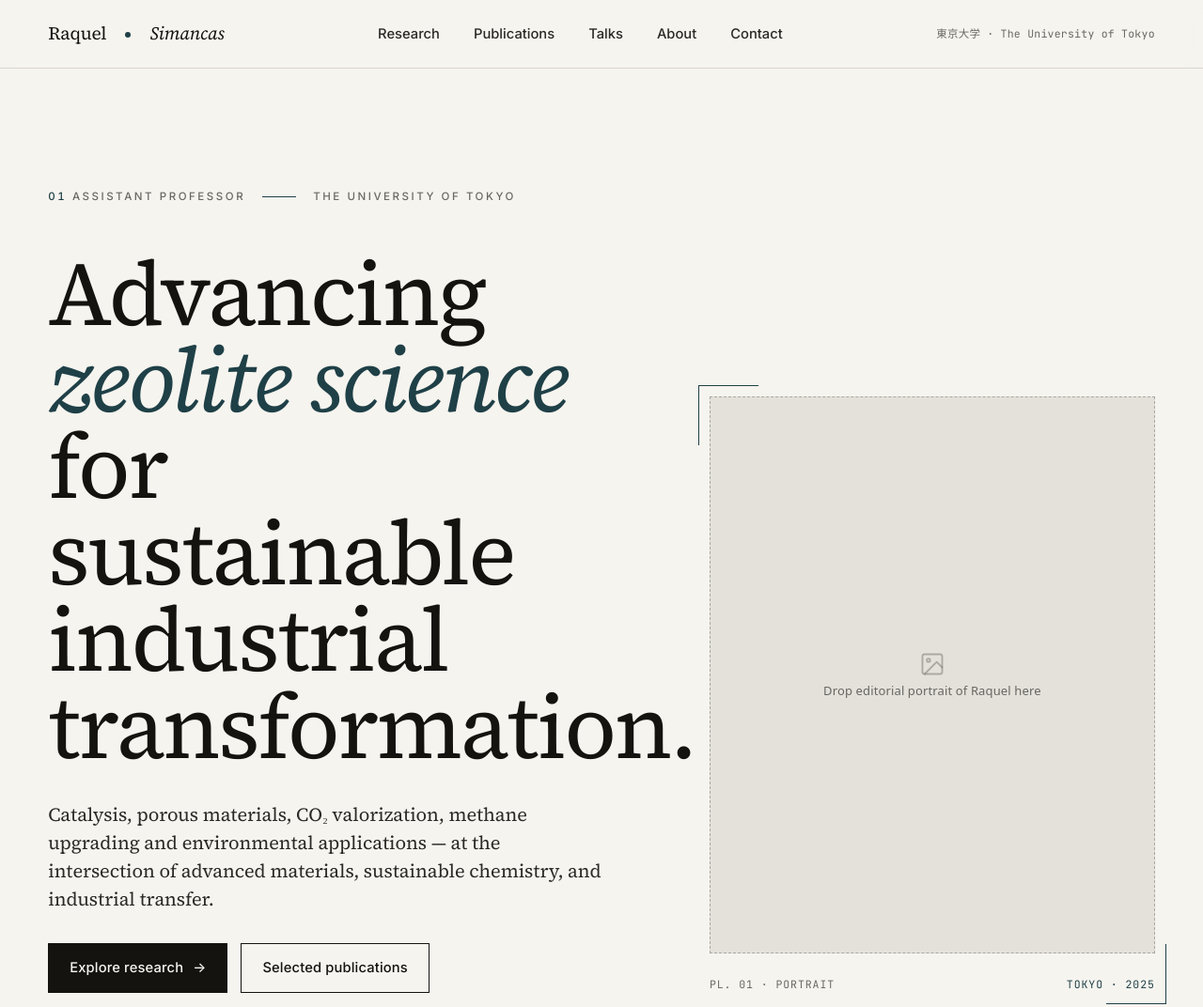
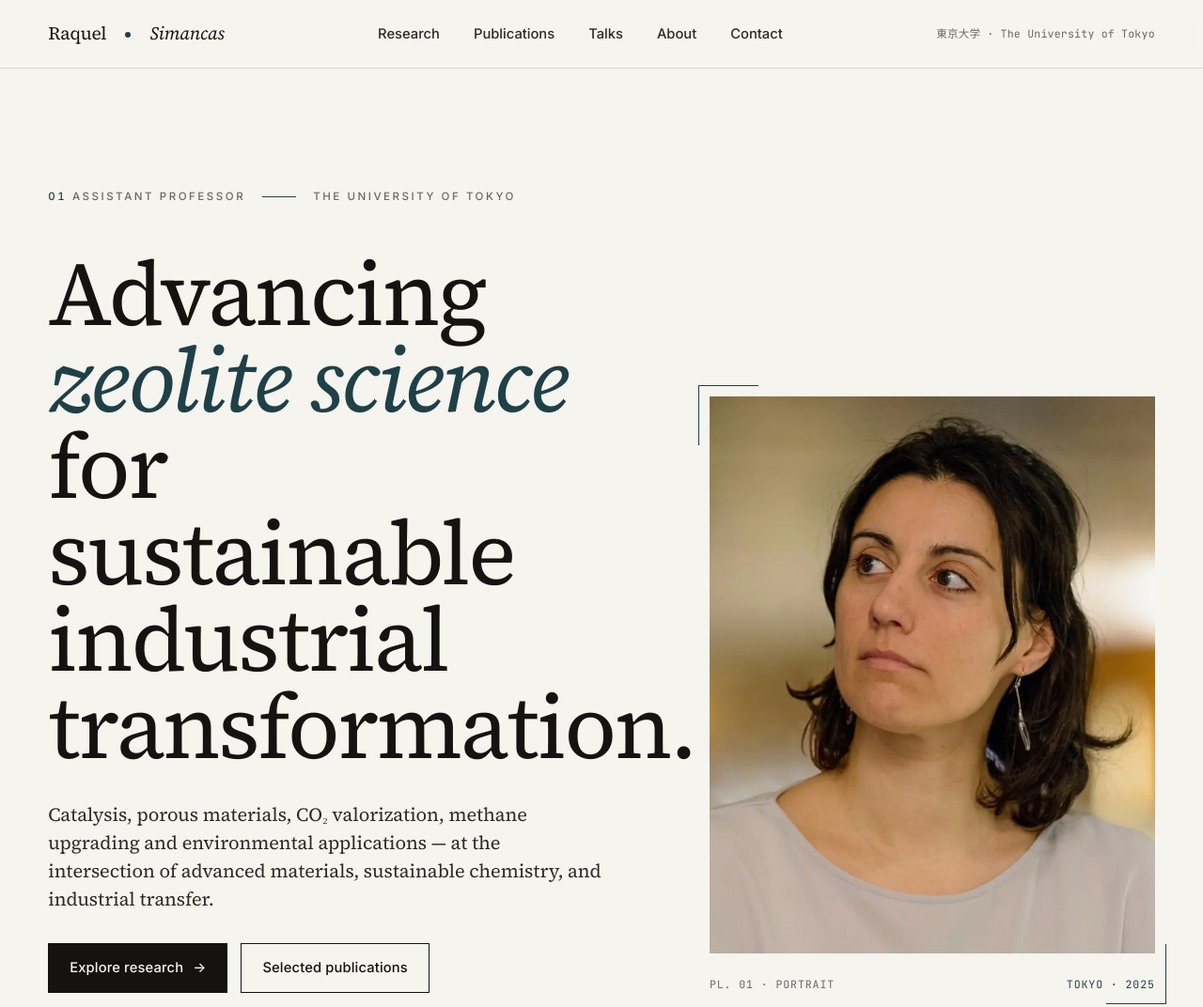
Before and after one commit to davidrecalde/raquel-simancas-website, a plain HTML site: page index.html in a window 1280 px wide. Shown: the top 1072 px of the page at 94% size. Drawn offline with Linux system fonts and the light colour scheme; no server answers.

Commit message:
Add hero portrait to homepage

```diff
--- a/index.html
+++ b/index.html
@@ -83,11 +83,10 @@
         <!-- RIGHT: portrait + caption block -->
         <div class="hero-right">
           <figure style="margin:0;position:relative;">
-            <image-slot
-              id="portrait-hero"
-              placeholder="Drop editorial portrait of Raquel here"
-              shape="rect"
-              style="width:100%; height:auto; aspect-ratio: 4/5; display:block;"></image-slot>
+            <img
+  src="Raquel-Simancas.webp"
+  alt="Raquel Simancas — Assistant Professor, University of Tokyo"
+  style="width:100%; height:auto; aspect-ratio: 4/5; display:block; object-fit:cover;">
             <!-- frame ornament -->
             <div aria-hidden="true" style="position:absolute;top:-12px;left:-12px;width:64px;height:64px;border-top:1px solid var(--accent);border-left:1px solid var(--accent);"></div>
             <div aria-hidden="true" style="position:absolute;bottom:-12px;right:-12px;width:64px;height:64px;border-bottom:1px solid var(--accent);border-right:1px solid var(--accent);"></div>
```
